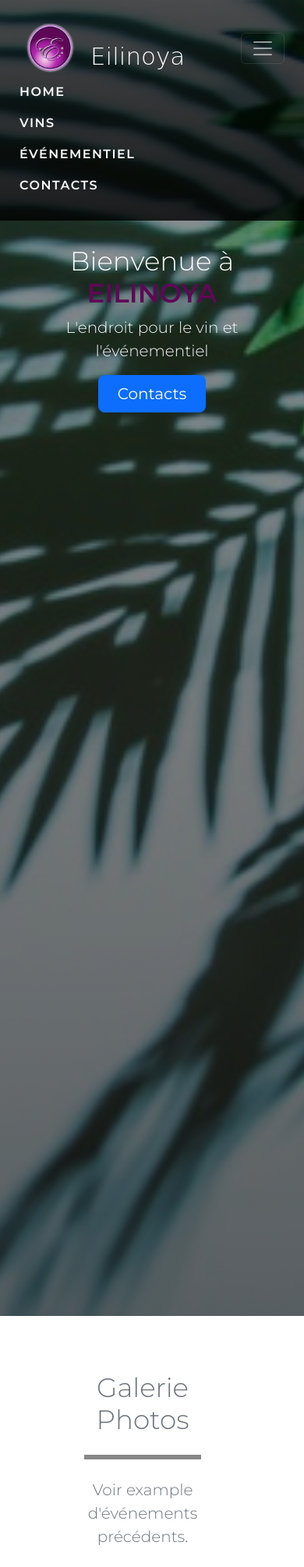
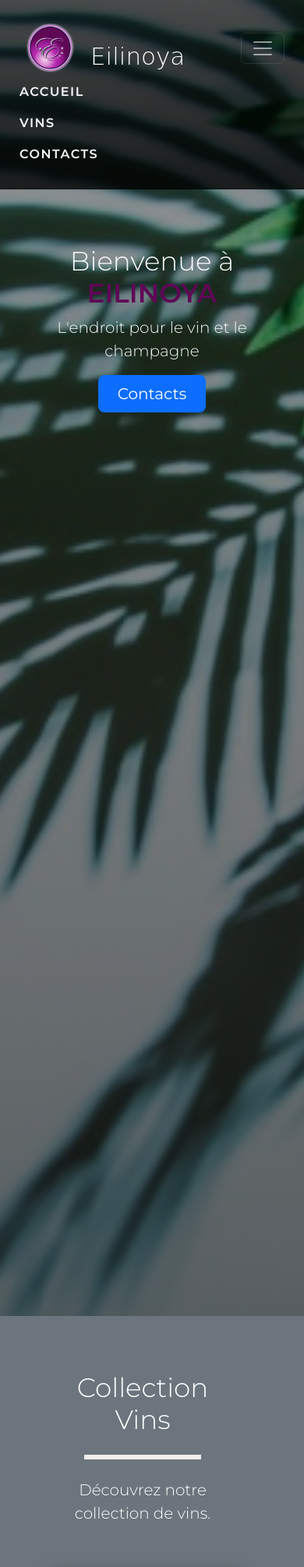
Before and after one commit to juliano60/eilinoya, a Django app: page / in a window 390 px wide, after a click that opens the changed part. Shown: the top 2010 px of the page at 78% size. Run offline with Django 5.2, Linux system fonts and the light colour scheme; some libraries are stand-ins or nearby versions; some web fonts are replaced.

Commit message:
Update contact info, remove events section

```diff
--- a/events_app/templates/base.html
+++ b/events_app/templates/base.html
@@ -33,7 +33,7 @@
 <header>
   <nav class="navbar navbar-expand-lg fixed-top nav-menu" data-bs-theme="dark">
 
-      <a class="navbar-brand logo" href="{% url 'index' %}"><img src="{% static 'images/logo.png' %}" alt="Eilinoya-events" width="75" class="d-inline-block align-bottom"/><span class="display-5 logo-text ms-3" style="position:relative; top: -2px;">Eilinoya</span></a>
+      <a class="navbar-brand logo" href="{% url 'index' %}"><img src="{% static 'images/logo.png' %}" alt="Eilinoya" width="75" class="d-inline-block align-bottom"/><span class="display-5 logo-text ms-3" style="position:relative; top: -2px;">Eilinoya</span></a>
       <button class="navbar-toggler" type="button" data-bs-toggle="collapse" data-bs-target="#navbarNav" aria-controls="navbarNav" aria-expanded="false" aria-label="Toggle navigation">
         <span class="navbar-toggler-icon"></span>
       </button>
@@ -44,9 +44,6 @@
           </li>
           <li class="nav-item">
             <a class="nav-link link-light link-opacity-50-hover" href="{% url 'vins' %}">Vins</a>
-          </li>
-          <li class="nav-item">
-            <a class="nav-link link-light link-opacity-50-hover" href="#">Événementiel</a>
           </li>
           <li class="nav-item">
             <a class="nav-link link-light link-opacity-50-hover" href="{% url 'contact' %}">Contacts</a>
--- a/events_app/templates/base_2.html
+++ b/events_app/templates/base_2.html
@@ -33,20 +33,17 @@
 <header class="index-page">
   <nav class="navbar navbar-expand-lg fixed-top nav-menu" data-bs-theme="dark">
 
-      <a class="navbar-brand logo" href="{% url 'index' %}"><img src="{% static 'images/logo.png' %}" alt="Eilinoya-events" width="75" class="d-inline-block align-bottom"/><span class="display-5 logo-text ms-3" style="position:relative; top: -2px;">Eilinoya</span></a>
+      <a class="navbar-brand logo" href="{% url 'index' %}"><img src="{% static 'images/logo.png' %}" alt="Eilinoya" width="75" class="d-inline-block align-bottom"/><span class="display-5 logo-text ms-3" style="position:relative; top: -2px;">Eilinoya</span></a>
       <button class="navbar-toggler" type="button" data-bs-toggle="collapse" data-bs-target="#navbarNav" aria-controls="navbarNav" aria-expanded="false" aria-label="Toggle navigation">
         <span class="navbar-toggler-icon"></span>
       </button>
       <div class="collapse navbar-collapse text-uppercase fw-semibold justify-content-end" id="navbarNav">
         <ul class="navbar-nav">
           <li class="nav-item">
-            <a class="nav-link link-light link-opacity-50-hover" aria-current="page" href="{% url 'index' %}">Home</a>
+            <a class="nav-link link-light link-opacity-50-hover" aria-current="page" href="{% url 'index' %}">Accueil</a>
           </li>
           <li class="nav-item">
             <a class="nav-link link-light link-opacity-50-hover" href="{% url 'vins' %}">Vins</a>
-          </li>
-          <li class="nav-item">
-            <a class="nav-link link-light link-opacity-50-hover" href="#">Événementiel</a>
           </li>
           <li class="nav-item">
             <a class="nav-link link-light link-opacity-50-hover" href="{% url 'contact' %}">Contacts</a>
@@ -59,7 +56,7 @@
   <!-- banner -->
   <div class="text-light text-md-end text-center banner">
     <h1 class="display-4 banner-heading">Bienvenue à <span class="text-uppercase fw-semibold" style="color: #5f0856">eilinoya</span></h1>
-    <p class="lead banner-par">L'endroit pour le vin et l'événementiel</p>
+    <p class="lead banner-par">L'endroit pour le vin et le champagne</p>
     <a href="{% url 'contact' %}" class="btn btn-primary btn-lg px-4 banner-par">Contacts</a>
   </div>
 </header>
--- a/events_app/templates/contact.html
+++ b/events_app/templates/contact.html
@@ -1,7 +1,7 @@
 {% extends 'base.html' %}
 {% load static %}
 {% block title %}
-<title>Bienvenue à Eilinoya Events</title>
+<title>Bienvenue à Eilinoya</title>
 {% endblock %}
 
 {% block content %}
@@ -26,7 +26,7 @@
             <h2 class="display-3 mb-3 text-start text-warning">Contacts</h2>
             <p>Pour tout renseignement, veuillez nous contacter aux numéros ci-dessous:</p>
             <ul class="list-unstyled">
-                <li class="mb-2"><a href="tel:0554558843"><i class="fa-solid fa-phone fa-lg text-warning me-2"></i> 05 54 55 88 43</a></li>
+                <li class="mb-2"><a href="tel:0716628082"><i class="fa-solid fa-phone fa-lg text-warning me-2"></i> 07 16 62 80 82</a></li>
                 <li class="mb-2"><a href="tel:0749785694"><i class="fa-solid fa-phone fa-lg text-warning me-2"></i> 07 49 78 56 94</a></li>
             </ul>
             {% if sent %}
--- a/events_app/templates/index.html
+++ b/events_app/templates/index.html
@@ -1,51 +1,11 @@
 {% extends 'base_2.html' %}
 {% load static %}
 {% block title %}
-<title>Bienvenue à Eilinoya Events</title>
+<title>Bienvenue à Eilinoya</title>
 {% endblock %}
 
 {% block content %}
 <!-- wine section -->
-<section class="p-5 bg-white">
-  <div class="container-fluid">
-    <div class="row">
-      <!-- title -->
-      <div class="row text-secondary text-center">
-        <div class="col m-4">
-            <h1 class="display-4 mb-4">Galerie Photos</h1>
-            <div class="underline-dark mb-4"></div>
-            <p class="lead">Voir example d'événements précédents.</p>
-        </div>
-      </div>
-    </div>
-    <div class="row">
-      <div class="col-sm-6 mx-auto">
-        <div id="carouselExampleFade" class="carousel slide carousel-fade">
-          <div class="carousel-inner carousel-shadow">
-            <div class="carousel-item active">
-              <a href="#"><img src="{% static 'images/eili_front_1.jpg' %}" class="d-block w-100" alt="eilinoya1"></a>
-            </div>
-            <div class="carousel-item">
-              <a href="#"><img src="{% static 'images/eili_front_2.jpg' %}" class="d-block w-100" alt="eilinoya2"></a>
-            </div>
-            <div class="carousel-item">
-              <a href="#"><img src="{% static 'images/eili_front_3.jpg' %}" class="d-block w-100" alt="eilinoya3"></a>
-            </div>
-          </div>
-          <button class="carousel-control-prev" type="button" data-bs-target="#carouselExampleFade" data-bs-slide="prev">
-            <span class="carousel-control-prev-icon" aria-hidden="true"></span>
-            <span class="visually-hidden">Previous</span>
-          </button>
-          <button class="carousel-control-next" type="button" data-bs-target="#carouselExampleFade" data-bs-slide="next">
-            <span class="carousel-control-next-icon" aria-hidden="true"></span>
-            <span class="visually-hidden">Next</span>
-          </button>
-        </div>
-      </div>
-    </div>
-  </div>
-</section>
-
 <section class="p-5 bg-secondary">
   <div class="container-fluid">
     <div class="row">
@@ -54,7 +14,7 @@
         <div class="col m-4">
             <h1 class="display-4 mb-4">Collection Vins</h1>
             <div class="underline mb-4"></div>
-            <p class="lead">Découvrez notre collection vins.</p>
+            <p class="lead">Découvrez notre collection de vins.</p>
         </div>
       </div>
       <!-- end of title -->
```
